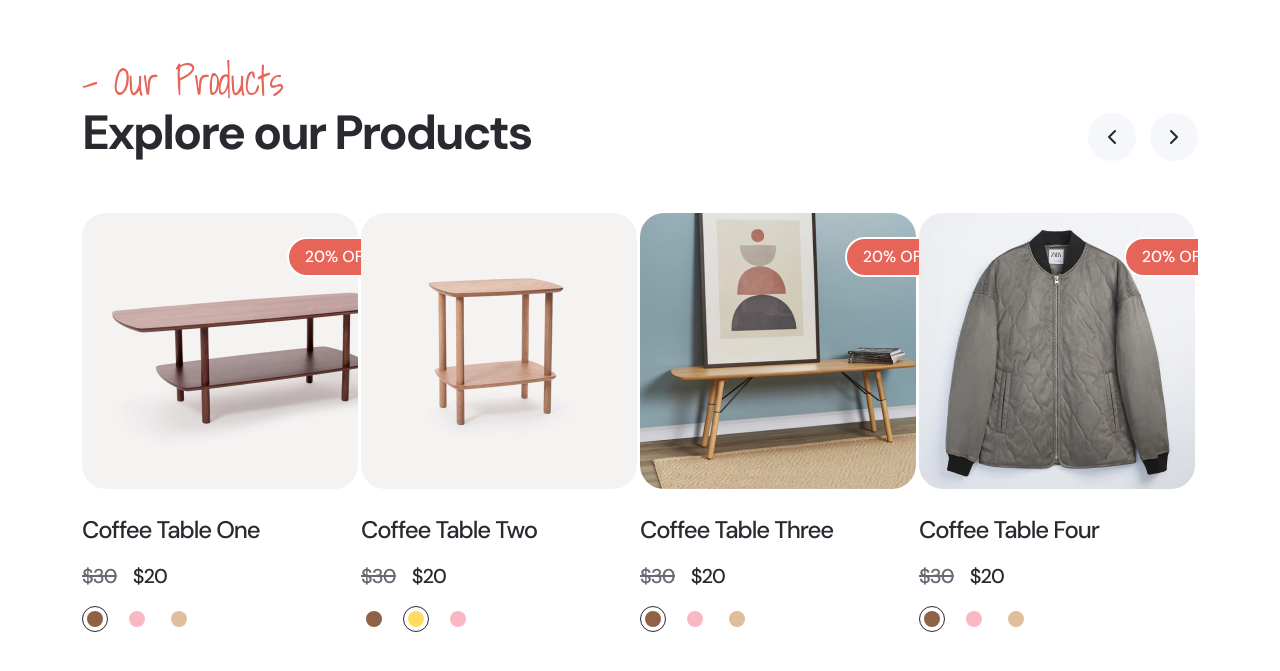
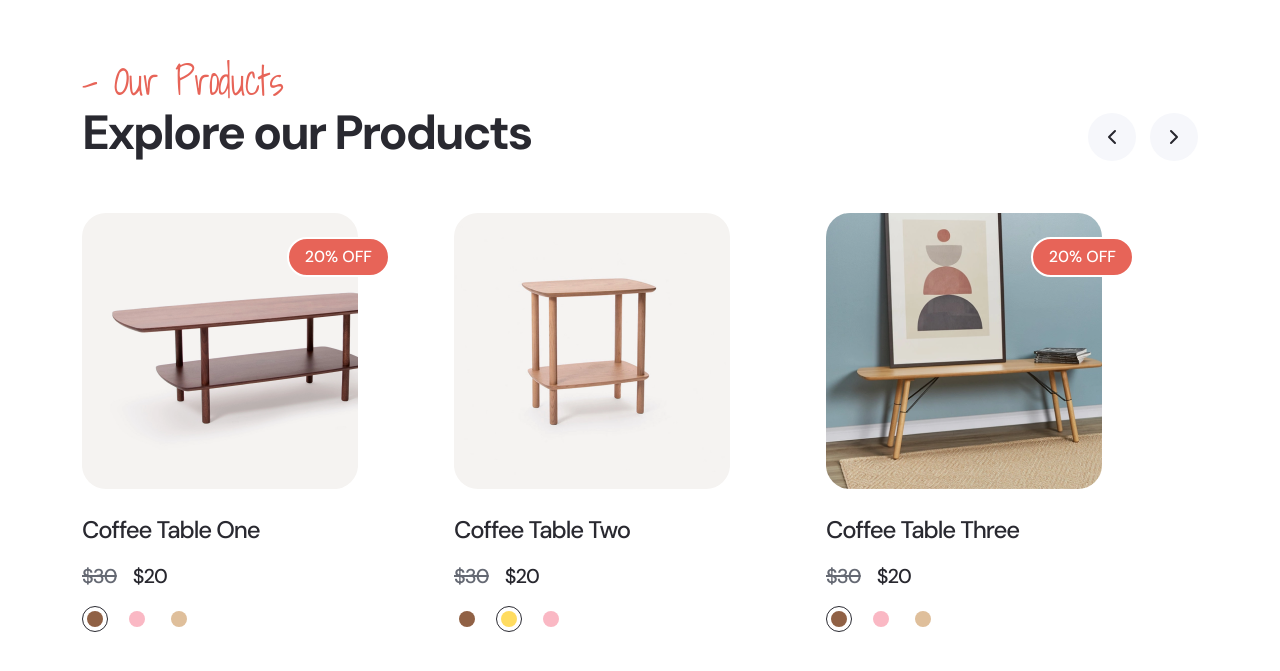
Before and after one commit to rabiussanikhan/task-axilweb, a Vue app: page / in a window 1280 px wide. Shown: the part 1059-1730 px from the top of the page. Built offline with nearby package versions, Linux system fonts and the light colour scheme.

Commit message:
update animation time

```diff
--- a/src/components/AppProducts.vue
+++ b/src/components/AppProducts.vue
@@ -23,7 +23,7 @@
             <carousel
                 ref="carousel"
                 :pagination-enabled="false"
-                :per-page-custom="[[0,1],[767,2],[991,3],[1199,4]]">
+                :per-page-custom="[[0,1],[767,2],[991,3],[1399,4]]">
                 <slide v-for="(product, index) in products"
                        :key="`product-${index}`">
                     <div class="product-item">
--- a/src/sass/_navbar.scss
+++ b/src/sass/_navbar.scss
@@ -76,7 +76,7 @@
       display: block;
       width: 92%;
       animation: search-input-animation;
-      animation-duration: 2s;
+      animation-duration: $animation-default-duration;
 
       .search-input-group {
         border: 2px solid $text-grey;
@@ -140,7 +140,7 @@
           background: none;
           display: none;
           animation-name: burger-menu-animation;
-          animation-duration: 1s;
+          animation-duration: $animation-default-duration;
           z-index: 1;
 
           @media all and (min-width: 992px){
--- a/src/sass/_products.scss
+++ b/src/sass/_products.scss
@@ -62,7 +62,7 @@
       .product-details {
 
         animation: product-action-animation;
-        animation-duration: 2s;
+        animation-duration: $animation-default-duration;
 
         .product-title {
           font-size: 24px;
@@ -117,7 +117,7 @@
         display: none;
 
         animation: product-action-animation;
-        animation-duration: 2s;
+        animation-duration: $animation-default-duration;
 
         .icon-btn {
           width: 60px;
--- a/src/sass/_variable.scss
+++ b/src/sass/_variable.scss
@@ -6,3 +6,4 @@ $blue-shade: #6865FF;
 
 $default-bg: #F6F7FB;
 $custom-badge-color: #E76458;
+$animation-default-duration: 1s;
```
Also changed, not shown: public/css/app.css, 1 other file (tests, documents, lock files or other folders).
